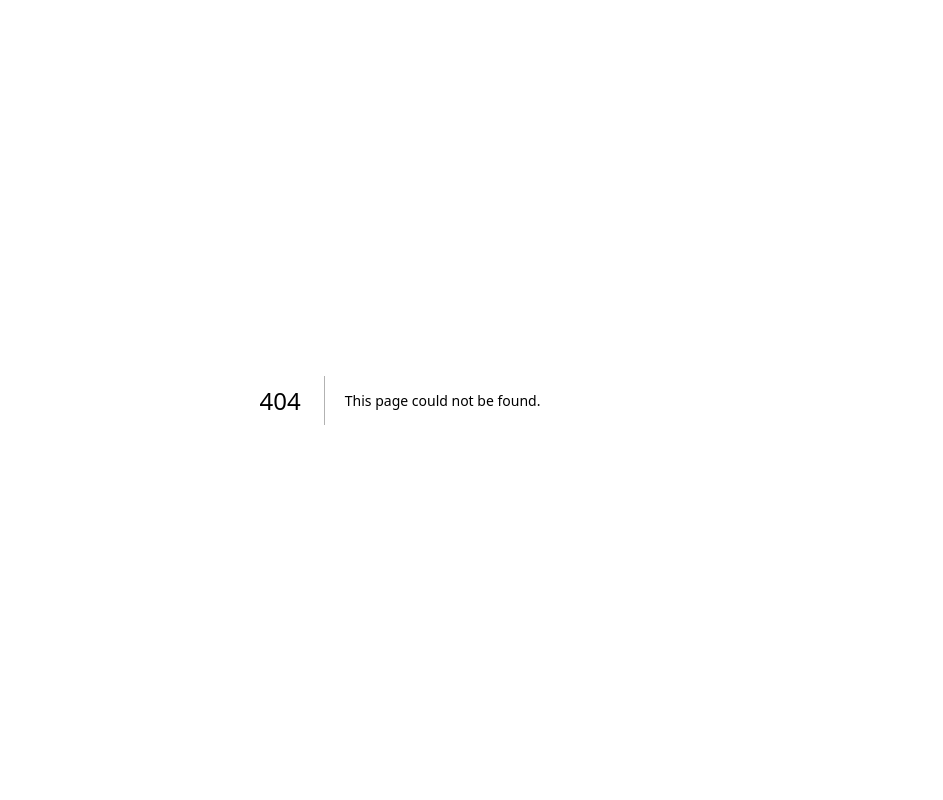
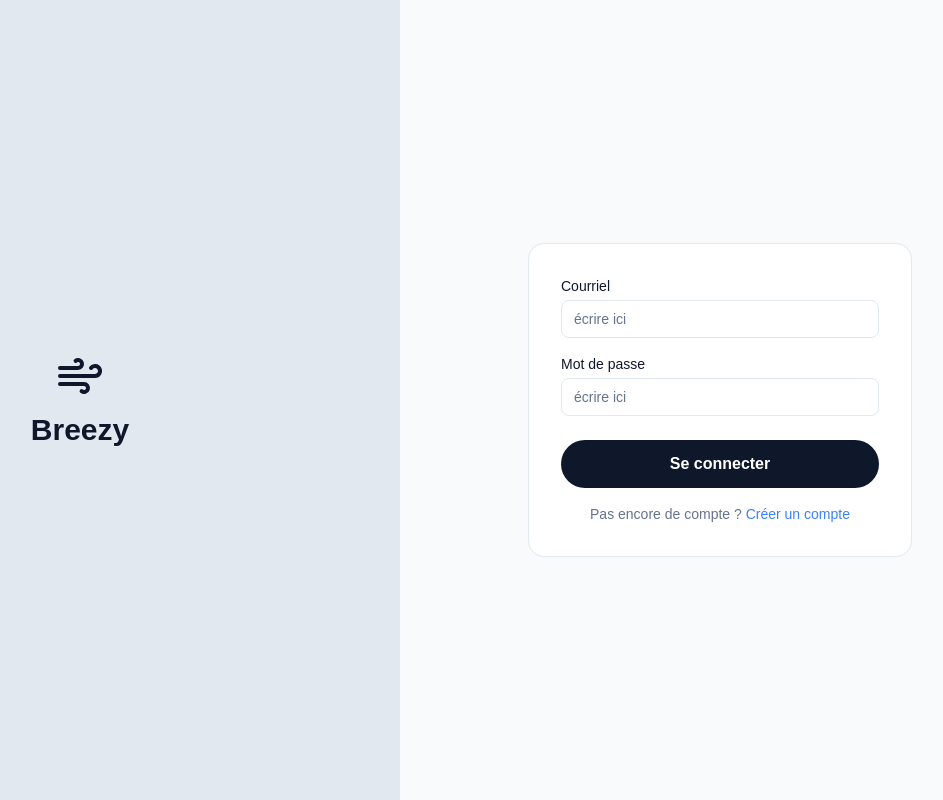
Before and after one commit to DAD-groupe-2aix/breezy-front, a Next.js app: page /login in a window 1280 px wide. Before the commit this address had no page. Shown: the whole page, without its empty margins (240-1183 px from the left). Built offline with nearby package versions, Linux system fonts and the light colour scheme.

Commit message:
aujout landing page, login et register

```diff
--- a/app/home/page.js
+++ b/app/home/page.js
@@ -4,7 +4,7 @@ import { useState } from 'react';
 import MainLayout from '@/components/layout/MainLayout';
 import PostCard from '@/components/post/PostCard';
 import { mockPosts } from '@/mock/post';
-import { currentUser } from '@/mock/users';
+import { currentUser } from '@/mock/user';
 
 function Avatar({ name }) {
   return (
--- /dev/null
+++ b/app/login/page.js
@@ -0,0 +1,73 @@
+'use client';
+
+import { useState } from 'react';
+import Link from 'next/link';
+import { Wind } from 'lucide-react';
+
+export default function LoginPage() {
+  const [email, setEmail] = useState('');
+  const [password, setPassword] = useState('');
+
+  function handleSubmit(e) {
+    e.preventDefault();
+    // TODO: appel API authService.login() quand le back sera prêt
+    // Pour l'instant on redirige directement vers /home
+    window.location.href = '/home';
+  }
+
+  return (
+    <div className="min-h-screen bg-[#F8FAFC] flex">
+      {/* Partie gauche — logo */}
+      <div className="flex-1 bg-[#E2E8F0] flex flex-col items-center justify-center">
+        <Wind size={48} className="text-[#0F172A] mb-3" />
+        <span className="text-3xl font-bold text-[#0F172A]">Breezy</span>
+      </div>
+
+      {/* Partie droite — formulaire */}
+      <div className="flex-1 flex items-center justify-center">
+        <form
+          onSubmit={handleSubmit}
+          className="bg-white border border-[#E2E8F0] rounded-2xl p-8 w-full max-w-sm flex flex-col gap-4"
+        >
+          <div className="flex flex-col gap-1">
+            <label className="text-sm font-medium text-[#0F172A]">Courriel</label>
+            <input
+              type="email"
+              value={email}
+              onChange={(e) => setEmail(e.target.value)}
+              placeholder="écrire ici"
+              required
+              className="border border-[#E2E8F0] rounded-lg px-3 py-2 text-sm text-[#0F172A] placeholder-[#64748B] outline-none focus:border-[#3B82F6]"
+            />
+          </div>
+
+          <div className="flex flex-col gap-1">
+            <label className="text-sm font-medium text-[#0F172A]">Mot de passe</label>
+            <input
+              type="password"
+              value={password}
+              onChange={(e) => setPassword(e.target.value)}
+              placeholder="écrire ici"
+              required
+              className="border border-[#E2E8F0] rounded-lg px-3 py-2 text-sm text-[#0F172A] placeholder-[#64748B] outline-none focus:border-[#3B82F6]"
+            />
+          </div>
+
+          <button
+            type="submit"
+            className="mt-2 bg-[#0F172A] hover:bg-[#1E293B] text-white font-semibold py-3 rounded-full transition-colors"
+          >
+            Se connecter
+          </button>
+
+          <p className="text-sm text-center text-[#64748B]">
+            Pas encore de compte ?{' '}
+            <Link href="/register" className="text-[#3B82F6] hover:underline">
+              Créer un compte
+            </Link>
+          </p>
+        </form>
+      </div>
+    </div>
+  );
+}
--- a/app/page.js
+++ b/app/page.js
@@ -1,7 +1,30 @@
+import Link from 'next/link';
+import { Wind } from 'lucide-react';
+
 export default function LandingPage() {
   return (
-    <div>
-      <h1>Breezy</h1>
+    <div className="min-h-screen bg-[#F8FAFC] flex">
+      {/* Partie gauche — logo */}
+      <div className="flex-1 bg-[#E2E8F0] flex flex-col items-center justify-center">
+        <Wind size={48} className="text-[#0F172A] mb-3" />
+        <span className="text-3xl font-bold text-[#0F172A]">Breezy</span>
+      </div>
+
+      {/* Partie droite — boutons */}
+      <div className="flex-1 flex flex-col items-center justify-center gap-4">
+        <Link
+          href="/login"
+          className="w-64 text-center bg-[#0F172A] hover:bg-[#1E293B] text-white font-semibold py-3 rounded-full transition-colors"
+        >
+          S'authentifier
+        </Link>
+        <Link
+          href="/register"
+          className="w-64 text-center bg-[#0F172A] hover:bg-[#1E293B] text-white font-semibold py-3 rounded-full transition-colors"
+        >
+          Créer un compte
+        </Link>
+      </div>
     </div>
   );
 }
--- /dev/null
+++ b/app/register/page.js
@@ -0,0 +1,72 @@
+'use client';
+
+import { useState } from 'react';
+import Link from 'next/link';
+import { Wind } from 'lucide-react';
+
+export default function RegisterPage() {
+  const [email, setEmail] = useState('');
+  const [password, setPassword] = useState('');
+
+  function handleSubmit(e) {
+    e.preventDefault();
+    // TODO: appel API authService.register() quand le back sera prêt
+    window.location.href = '/home';
+  }
+
+  return (
+    <div className="min-h-screen bg-[#F8FAFC] flex">
+      {/* Partie gauche — logo */}
+      <div className="flex-1 bg-[#E2E8F0] flex flex-col items-center justify-center">
+        <Wind size={48} className="text-[#0F172A] mb-3" />
+        <span className="text-3xl font-bold text-[#0F172A]">Breezy</span>
+      </div>
+
+      {/* Partie droite — formulaire */}
+      <div className="flex-1 flex items-center justify-center">
+        <form
+          onSubmit={handleSubmit}
+          className="bg-white border border-[#E2E8F0] rounded-2xl p-8 w-full max-w-sm flex flex-col gap-4"
+        >
+          <div className="flex flex-col gap-1">
+            <label className="text-sm font-medium text-[#0F172A]">Courriel</label>
+            <input
+              type="email"
+              value={email}
+              onChange={(e) => setEmail(e.target.value)}
+              placeholder="écrire ici"
+              required
+              className="border border-[#E2E8F0] rounded-lg px-3 py-2 text-sm text-[#0F172A] placeholder-[#64748B] outline-none focus:border-[#3B82F6]"
+            />
+          </div>
+
+          <div className="flex flex-col gap-1">
+            <label className="text-sm font-medium text-[#0F172A]">Mot de passe</label>
+            <input
+              type="password"
+              value={password}
+              onChange={(e) => setPassword(e.target.value)}
+              placeholder="écrire ici"
+              required
+              className="border border-[#E2E8F0] rounded-lg px-3 py-2 text-sm text-[#0F172A] placeholder-[#64748B] outline-none focus:border-[#3B82F6]"
+            />
+          </div>
+
+          <button
+            type="submit"
+            className="mt-2 bg-[#0F172A] hover:bg-[#1E293B] text-white font-semibold py-3 rounded-full transition-colors"
+          >
+            Créer mon compte
+          </button>
+
+          <p className="text-sm text-center text-[#64748B]">
+            Déjà un compte ?{' '}
+            <Link href="/login" className="text-[#3B82F6] hover:underline">
+              Se connecter
+            </Link>
+          </p>
+        </form>
+      </div>
+    </div>
+  );
+}
--- a/components/layout/RightSidebar.jsx
+++ b/components/layout/RightSidebar.jsx
@@ -1,4 +1,4 @@
-import { suggestedUsers } from '@/mock/users';
+import { suggestedUsers } from '@/mock/user';
 
 function UserAvatar({ name }) {
   return (
```
Also changed, not shown: mock/user.js (renamed from mock/users.js).
